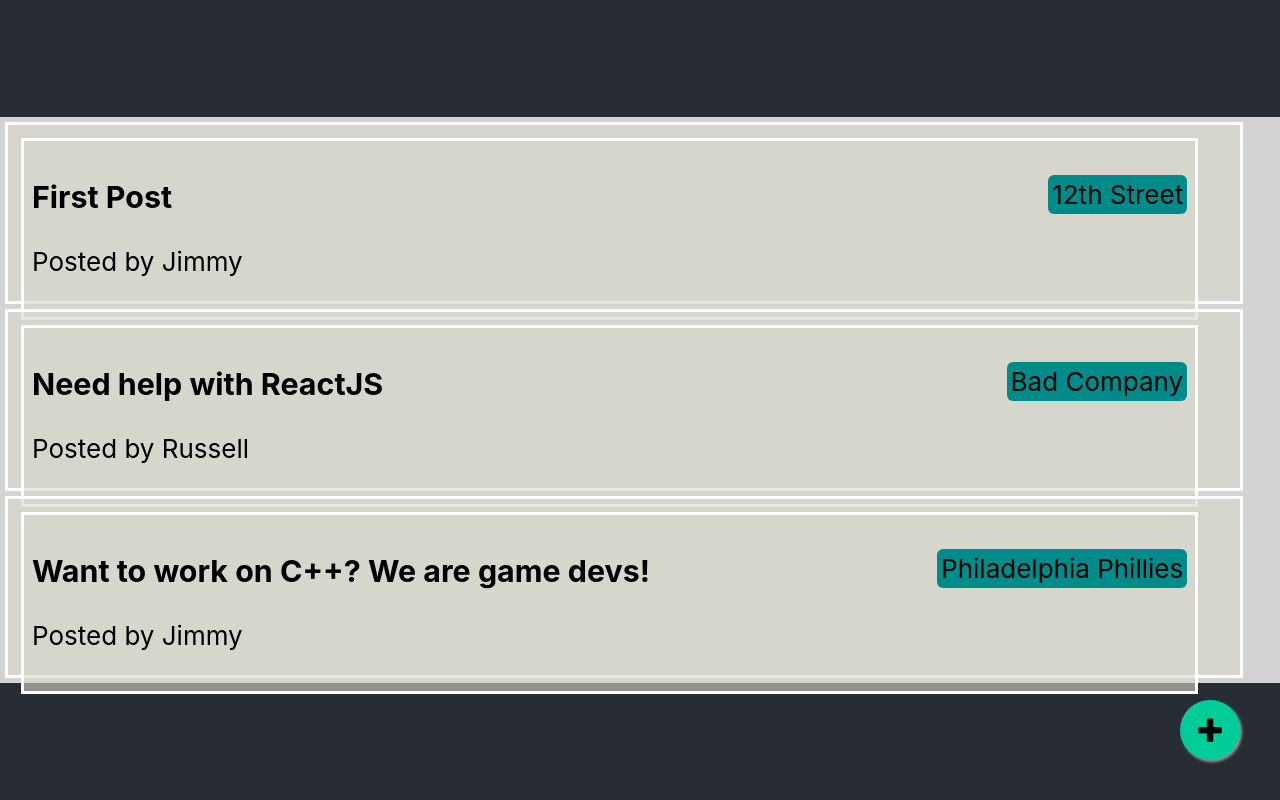
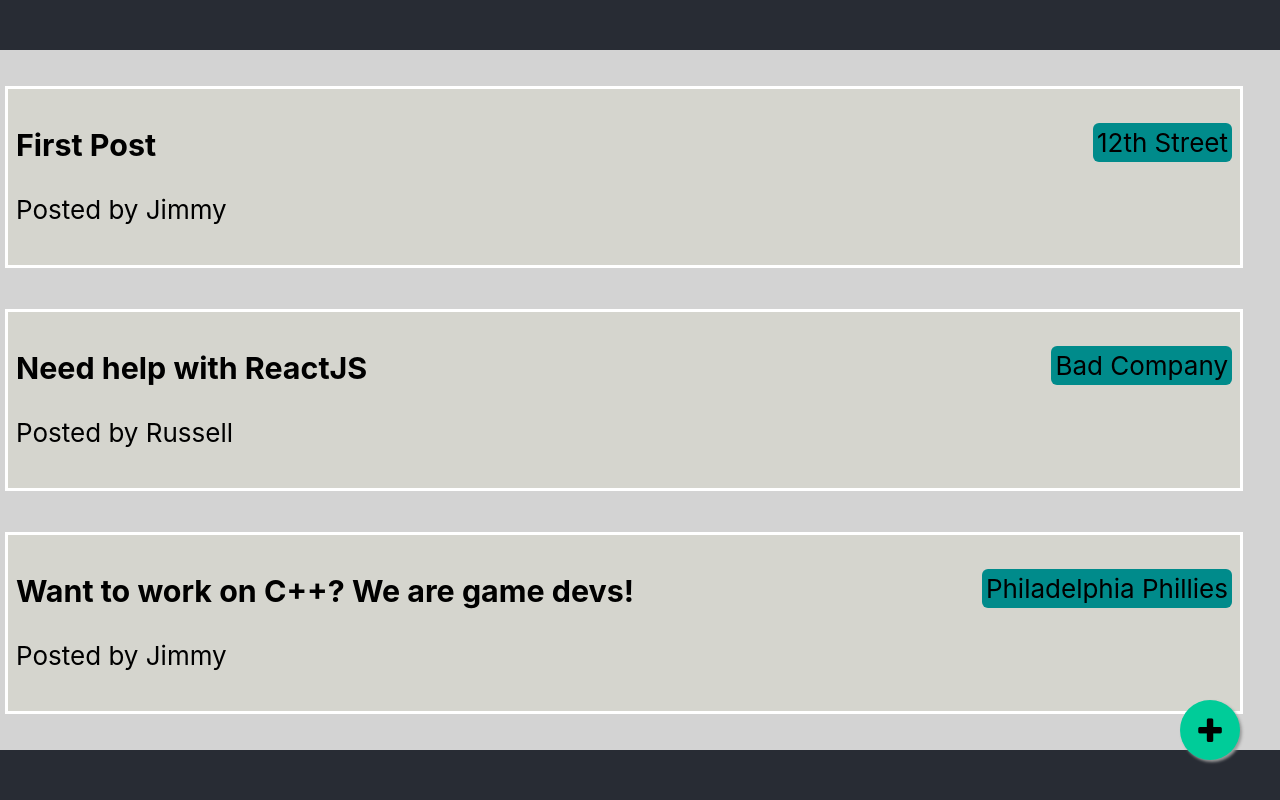
Before and after one commit to 12thStreetStudios/OwlHacks2020, a React (Create React App) app in the folder owlhacks2020/: page / in a window 1280 px wide. Both pictures are taken after a click on the button "Login As Guest". Built offline with nearby package versions, Linux system fonts and the light colour scheme.

Commit message:
It works, at least

```diff
--- a/owlhacks2020/src/App.js
+++ b/owlhacks2020/src/App.js
@@ -5,7 +5,7 @@
 
 import {LoginContextProvider, LoginContext, Login, Register} from'./components/Login.js'
 import Title from './components/Title'
-import Post from './components/Post'
+import Post, {Comment} from './components/Post'
 import Project from './components/Project';
 import Wall from './components/Wall.js' // HOW CAN I, IMPORT THE WALL!
 
@@ -28,13 +28,15 @@
       // Show new post menu
       console.log("Showing New Post Menu");
     }
-    var floatingMenu = <div class="float" onClick={floatingMenuClick}><i className="fa fa-plus post-add" onClick={floatingMenuClick}></i></div>;
+    var floatingMenu = <div className="float" onClick={floatingMenuClick}><i className="fa fa-plus post-add" onClick={floatingMenuClick}></i></div>;
 
     // build posts here
-    var posts = [];
-    posts.push(<Post title="First Post" poster="Jimmy" organization="12th Street"/>);
-    posts.push(<Post title="Need help with ReactJS" poster="Russell" organization="Bad Company"/>);
-    posts.push(<Post title="Want to work on C++? We are game devs!" poster="Jimmy" organization="Philadelphia Phillies"/>);
+    var posts = [
+      // I really hate how comments work, and I wrote it
+      <Post title="First Post" poster="Jimmy" organization="12th Street" comments={[Comment('Cool Post', 'Russell'), Comment('Awesome', 'Alex')]}/>,
+      <Post title="Need help with ReactJS" poster="Russell" organization="Bad Company"/>,
+      <Post title="Want to work on C++? We are game devs!" poster="Jimmy" organization="Philadelphia Phillies"/>
+    ];
 
     return (
       <div className="App">
--- a/owlhacks2020/src/components/Post.js
+++ b/owlhacks2020/src/components/Post.js
@@ -4,46 +4,38 @@
 class Post extends React.Component {
     constructor(props) {
       super(props);
+      const c = (props.comments) ? (props.comments.map((c,i) =>
+        <li key={i}>
+          {c}
+        </li>
+      )) : ("");
+
       this.state = {
         // Comments should be a table like {text: "comment", name: "author"}
-        comments: props.comments || [],
-        shown: []
+        comments: c,
+        expanded: false
       }
-    }
-
-    expandComments() {
-      // TODO: try to fetch newest comments before expanding
-      var allComments = [];
-      for (var i=0; i<this.state.comments.length; i++) {
-        allComments.push(<p className="comment">{this.state.comments.text}<h4 id="poster">{this.state.comments.name}</h4></p>);
-      }
-      this.setState({shown: allComments});
-    }
-
-    hideComments() {
-      this.setState({shown: []});
-    }
-
-    handleClick = (e) => {
-        if (this.state.shown === []) {
-          this.expandComments();
-        } else {
-          this.hideComments();
-        }
     }
 
     render() {
         return (
-          <div onClick={this.handleClick} className="post" >
+          <div>
+          <div className="post" >
             <h3>{this.props.title}</h3>
             {/* TODO: Add organization href link */}
             <p className="organization"><a>{this.props.organization}</a></p>
             {/* TODO: Add user href link*/}
             <p className="poster">Posted by <a>{this.props.poster}</a></p>
-            {this.state.shown}
           </div>
+          {this.state.shown}
+        </div>
         );
     }
 }
 
+// Constructs a comment
+export function Comment(text, name) {
+  return <div className="comment"><p>{text}</p><h2 id="poster">{name}</h2></div>;
+}
+
 export default Post;
--- a/owlhacks2020/src/components/Wall.js
+++ b/owlhacks2020/src/components/Wall.js
@@ -14,10 +14,16 @@
 
   // render override
   render(){
-    const renderPosts = this.state.posts.map(item => (<div className="post">{item}</div>));
+    // Something about list stability
+    const listPosts = this.state.posts.map((p, i) =>
+      <li key={i}>
+        {p}
+        {p.comments}
+      </li>
+     );
     return (
       <div className="wall">
-        {renderPosts}
+        {listPosts}
       </div>
     );
   }
--- a/owlhacks2020/src/style/Post.css
+++ b/owlhacks2020/src/style/Post.css
@@ -6,6 +6,7 @@
     /*Pale Yellow*/
     background-color: rgb(215,215,204, 0.6);
     height: 10rem;
+    display: block;
 }
 
 .post:hover {
@@ -47,10 +48,10 @@
   text-decoration: underline;
 }
 
-.commentContainer {
+.comment {
+  text-align: left;
   width: 80%;
   border: solid;
+  height: 50px;
+  display: block;
 }
-.comment {
-  text-align: left;
-}
```
